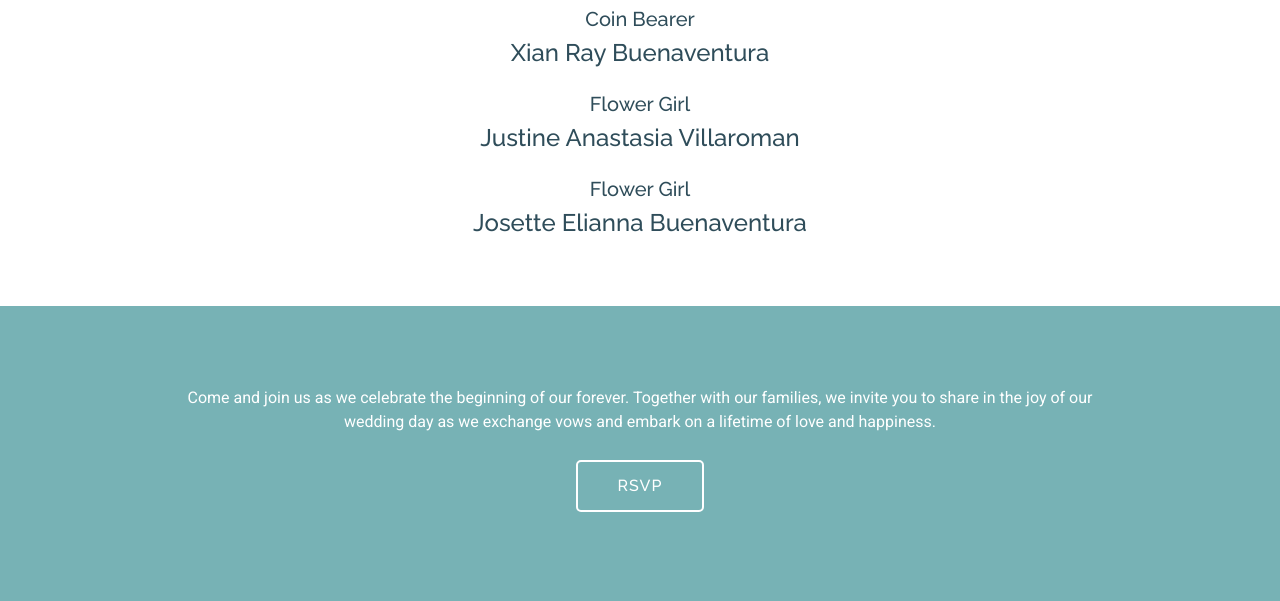
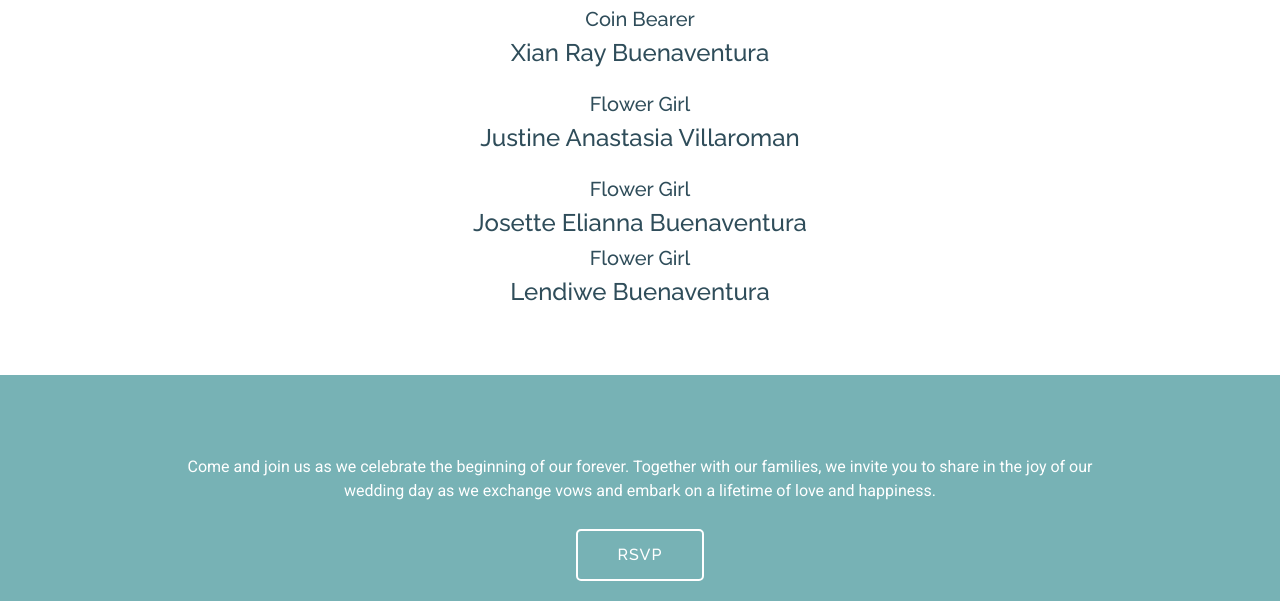
Before and after one commit to gr4e/mel4grae, a CodeIgniter app: page /database/index.php/main/index in a window 1280 px wide. Shown: the part 1604-2205 px from the top of the page. Run offline with CodeIgniter, Linux system fonts and the light colour scheme; some libraries are stand-ins or nearby versions.

Commit message:
add flower girl

```diff
--- a/application/views/main_view/single_view.php
+++ b/application/views/main_view/single_view.php
@@ -165,8 +165,12 @@
                 <h5 style="text-align: center;">Flower Girl</h5>
                 <h4 style="text-align: center;">Josette Elianna Buenaventura</h4>
               </div>
+
+              <div class="col-lg-12">
+                <h5 style="text-align: center;">Flower Girl</h5>
+                <h4 style="text-align: center;">Lendiwe Buenaventura</h4>
+              </div>
             </div>
-
 
         </div>
       </div>
```
